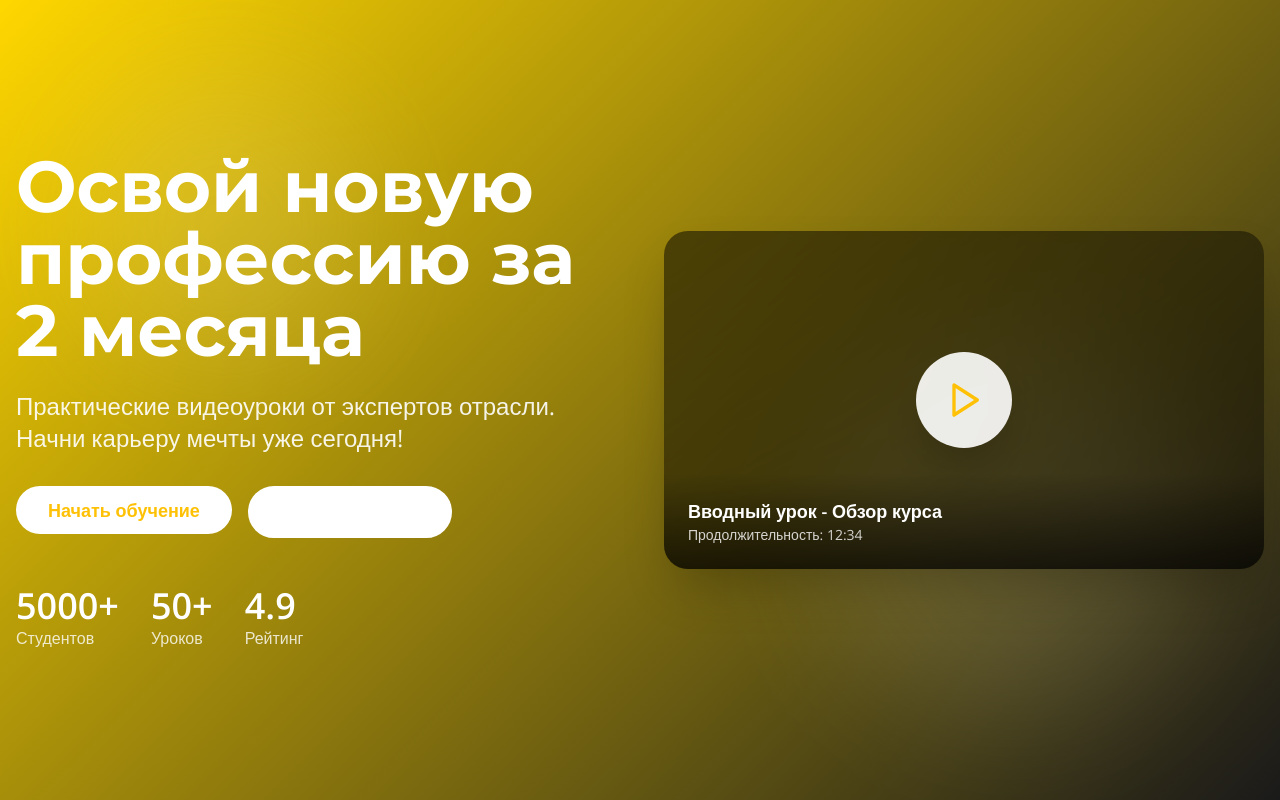
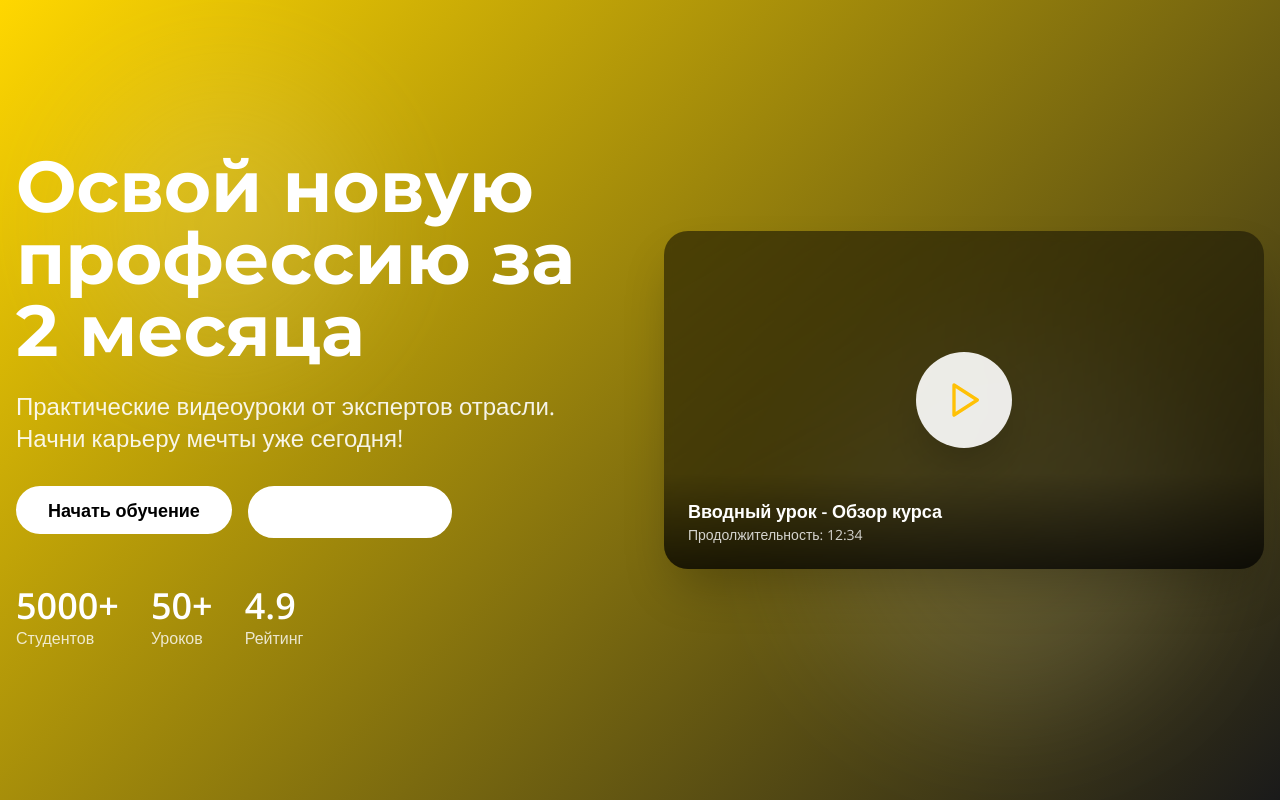
Before and after one commit to pr-poehali-dev/video-sales-landing, a React (Vite) app: page / in a window 1280 px wide. Shown: the top 800 px of the page. Built offline with nearby package versions, Linux system fonts and the light colour scheme.

Commit message:
feat: добавить кнопки входа и демо

```diff
--- a/src/pages/Index.tsx
+++ b/src/pages/Index.tsx
@@ -133,10 +133,10 @@ const Index = () => {
                 Практические видеоуроки от экспертов отрасли. Начни карьеру мечты уже сегодня!
               </p>
               <div className="flex flex-wrap gap-4">
-                <Button size="lg" className="bg-white text-primary hover:bg-white/90 font-semibold px-8 py-6 text-lg rounded-full">
+                <Button size="lg" className="bg-white text-black hover:bg-white/90 font-semibold px-8 py-6 text-lg rounded-full">
                   Начать обучение
                 </Button>
-                <Button size="lg" variant="outline" className="border-2 border-white text-white hover:bg-white hover:text-primary font-semibold px-8 py-6 text-lg rounded-full">
+                <Button size="lg" variant="outline" className="border-2 border-white text-white hover:bg-white hover:text-black font-semibold px-8 py-6 text-lg rounded-full">
                   Смотреть демо
                 </Button>
               </div>
```
